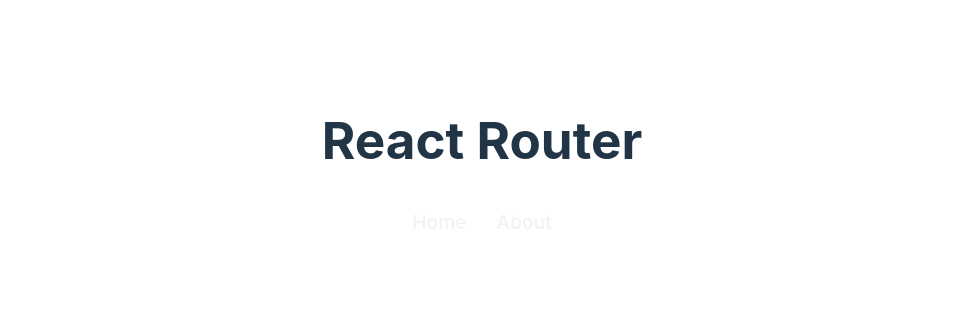
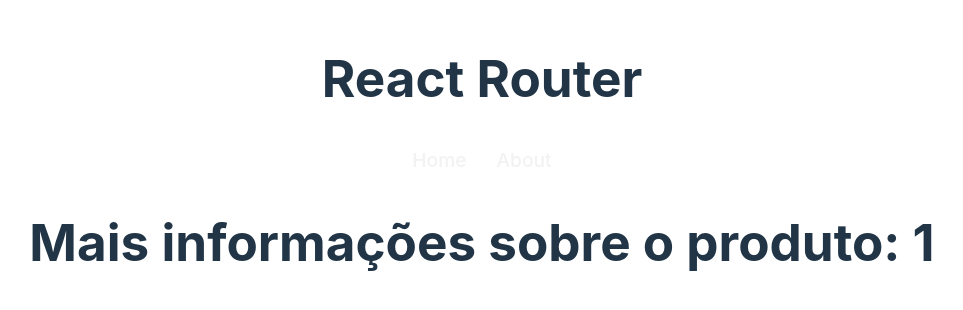
Before and after one commit to MACHADOKING/curso-matheus-battisti, a React (Vite) app in the folder 6 - React Router/React-Router/: page /products/1/info in a window 1280 px wide. Shown: the part 240-550 px from the top of the page, without its empty margins (158-1121 px from the left). Built offline with nearby package versions, Linux system fonts and the light colour scheme.

Commit message:
Feat: nested routes

```diff
--- a/6 - React Router/React-Router/src/App.jsx
+++ b/6 - React Router/React-Router/src/App.jsx
@@ -7,6 +7,7 @@
 // Pages
 import Home from "./pages/Home";
 import About from "./pages/About";
+import Info from "./pages/Info";
 
 function App() {
   return (
@@ -18,6 +19,8 @@
         <Routes>
           <Route path="/" element={<Home />} />
           <Route path="/about" element={<About />} />
+          {/* 6 - nested route */}
+          <Route path="/products/:id/info" element={<Info />} />
           {/* 4 - rota dinâmica */}
           <Route path="/products/:id" element={<Product />} />
         </Routes>
--- /dev/null
+++ b/6 - React Router/React-Router/src/pages/Info.jsx
@@ -0,0 +1,12 @@
+import { useParams } from "react-router-dom";
+
+const Info = () => {
+  const { id } = useParams();
+  return (
+    <div>
+      <h1>Mais informações sobre o produto: {id}</h1>
+    </div>
+  );
+};
+
+export default Info;
--- a/6 - React Router/React-Router/src/pages/Product.jsx
+++ b/6 - React Router/React-Router/src/pages/Product.jsx
@@ -1,4 +1,4 @@
-import { useParams } from "react-router-dom";
+import { Link, useParams } from "react-router-dom";
 import { useFetch } from "../hooks/useFetch";
 
 const Product = () => {
@@ -16,6 +16,8 @@
         <div>
           <h1>{product.name}</h1>
           <p>R$:{product.price}</p>
+          {/* 6 - nested routes */}
+          <Link to={`/products/${product.id}/info`}>Mais informações</Link>
         </div>
       )}
     </>
```
